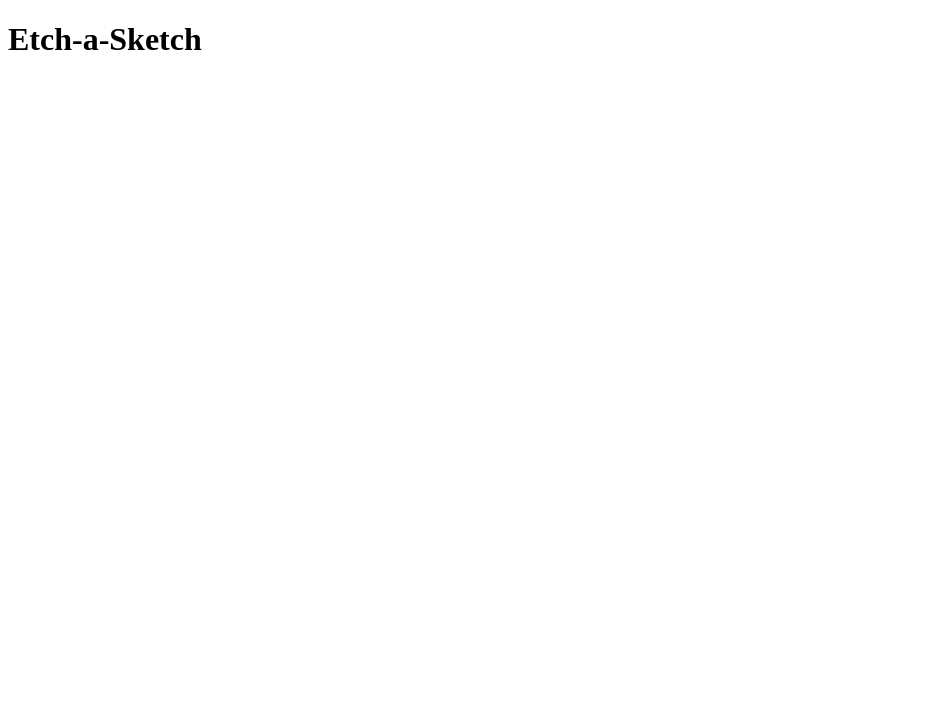
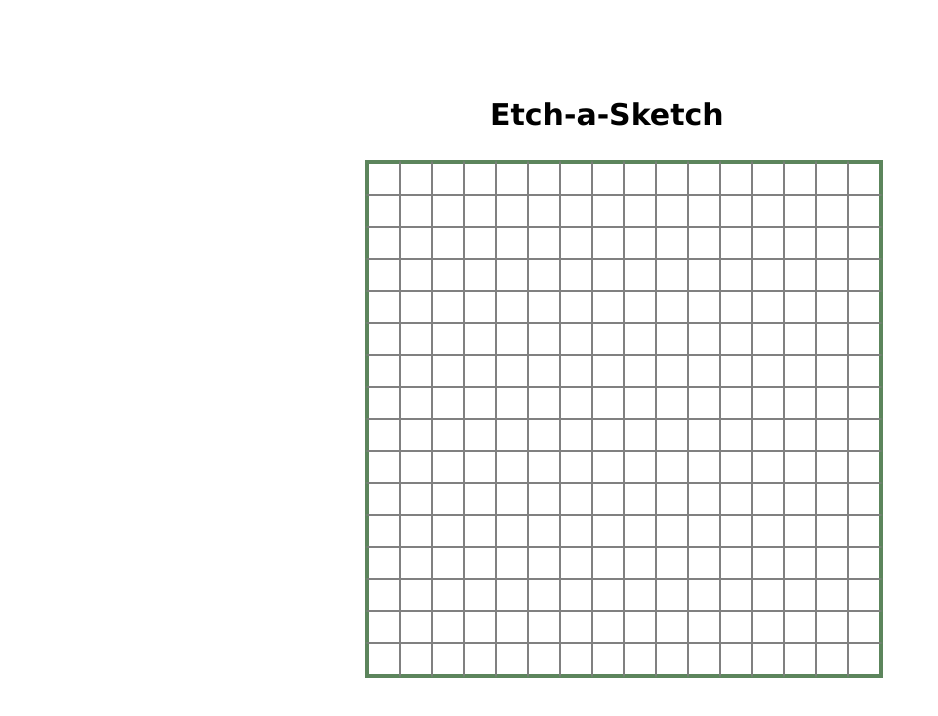
Before and after one commit to RobertDunbar/etch-a-sketch, a plain HTML site: page index.html in a window 1280 px wide. Shown: the whole page, without its empty margins (0-938 px from the left). Drawn offline with Linux system fonts and the light colour scheme.

Commit message:
grid finished

```diff
--- a/index.html
+++ b/index.html
@@ -3,12 +3,14 @@
 <html>
     <head>
         <title>My page</title>
-        <link href="/styles/style.css" rel="stylesheet" type="text/css">
+        <link href="styles/reset.css" rel="stylesheet" type="text/css">
+        <link href="styles/style.css" rel="stylesheet" type="text/css">
     </head>
     <header>
-        <h1>Etch-a-Sketch</h1>
+        <h1 id="done">Etch-a-Sketch</h1>
     </header>
     <body>
+        <div id="container"></div>
     </body>
     <script src="scripts/script.js"></script>
 </html>
--- a/scripts/script.js
+++ b/scripts/script.js
@@ -1 +1,13 @@
 // Odin Project etch-a-sketch javascript file
+const container = document.querySelector("#container");
+for(rowCount = 0; rowCount <16; rowCount++){
+    const brContent = document.createElement("br");
+    for(colCount = 0; colCount <16; colCount++){
+        const divContent = document.createElement("div");
+        divContent.classList.add("divGrid");
+        if(rowCount === 0 || rowCount === 15) divContent.classList.add("r" + rowCount);
+        if(colCount === 0 || colCount === 15) divContent.classList.add("c" + colCount);
+        container.appendChild(divContent);
+    }
+    container.appendChild(brContent);
+}
--- /dev/null
+++ b/styles/reset.css
@@ -0,0 +1,48 @@
+/* http://meyerweb.com/eric/tools/css/reset/
+   v2.0 | 20110126
+   License: none (public domain)
+*/
+
+html, body, div, span, applet, object, iframe,
+h1, h2, h3, h4, h5, h6, p, blockquote, pre,
+a, abbr, acronym, address, big, cite, code,
+del, dfn, em, img, ins, kbd, q, s, samp,
+small, strike, strong, sub, sup, tt, var,
+b, u, i, center,
+dl, dt, dd, ol, ul, li,
+fieldset, form, label, legend,
+table, caption, tbody, tfoot, thead, tr, th, td,
+article, aside, canvas, details, embed,
+figure, figcaption, footer, header, hgroup,
+menu, nav, output, ruby, section, summary,
+time, mark, audio, video {
+	margin: 0;
+	padding: 0;
+	border: 0;
+	font-size: 100%;
+	font: inherit;
+	vertical-align: baseline;
+}
+/* HTML5 display-role reset for older browsers */
+article, aside, details, figcaption, figure,
+footer, header, hgroup, menu, nav, section {
+	display: block;
+}
+body {
+	line-height: 1;
+}
+ol, ul {
+	list-style: none;
+}
+blockquote, q {
+	quotes: none;
+}
+blockquote:before, blockquote:after,
+q:before, q:after {
+	content: '';
+	content: none;
+}
+table {
+	border-collapse: collapse;
+	border-spacing: 0;
+}
--- a/styles/style.css
+++ b/styles/style.css
@@ -1 +1,43 @@
 /* Odin Project etch-a-sketch css style sheet */
+
+p {
+    border: 2px solid blue;
+}
+
+h1 {
+    font-family: Verdana, Geneva, Tahoma, sans-serif;
+    font-size: 30px;
+    font-weight: 700;
+    width: 300px;
+    margin: 0 auto 30px auto;
+}
+
+body {
+    font-size: 0;
+    height: 100%;
+    width: 550px;
+    margin: 100px auto;
+}
+
+.divGrid {
+    display: inline-block;
+    border: 1px solid grey;
+    width: 30px;
+    height: 30px;
+}
+
+.r0 {
+    border-top: 4px solid rgb(92, 133, 92);
+}
+
+.r15 {
+    border-bottom: 4px solid rgb(92, 133, 92);
+}
+
+.c0 {
+    border-left: 4px solid rgb(92, 133, 92);
+}
+
+.c15 {
+    border-right: 4px solid rgb(92, 133, 92);
+}
```
Also changed, not shown: 1 other file.
